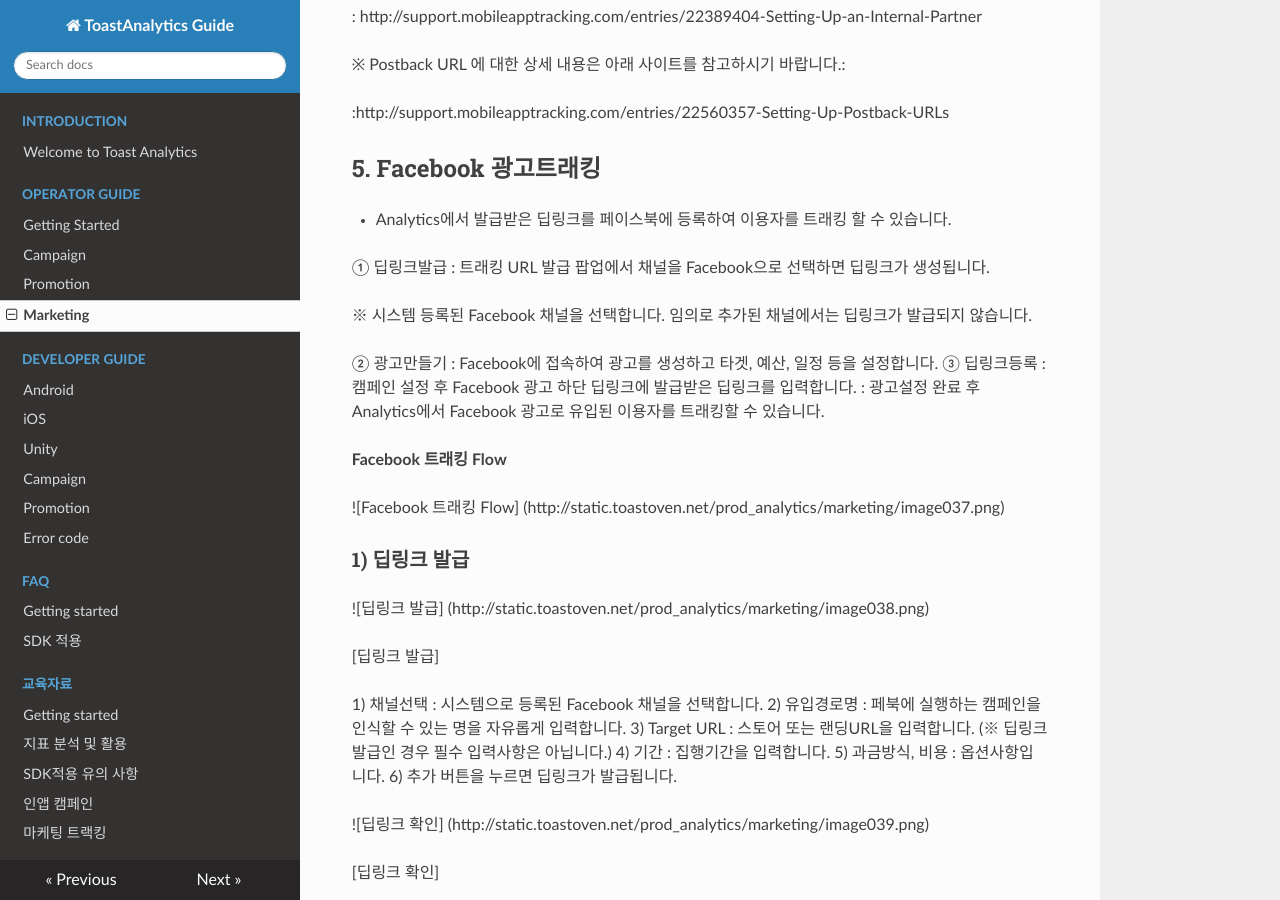
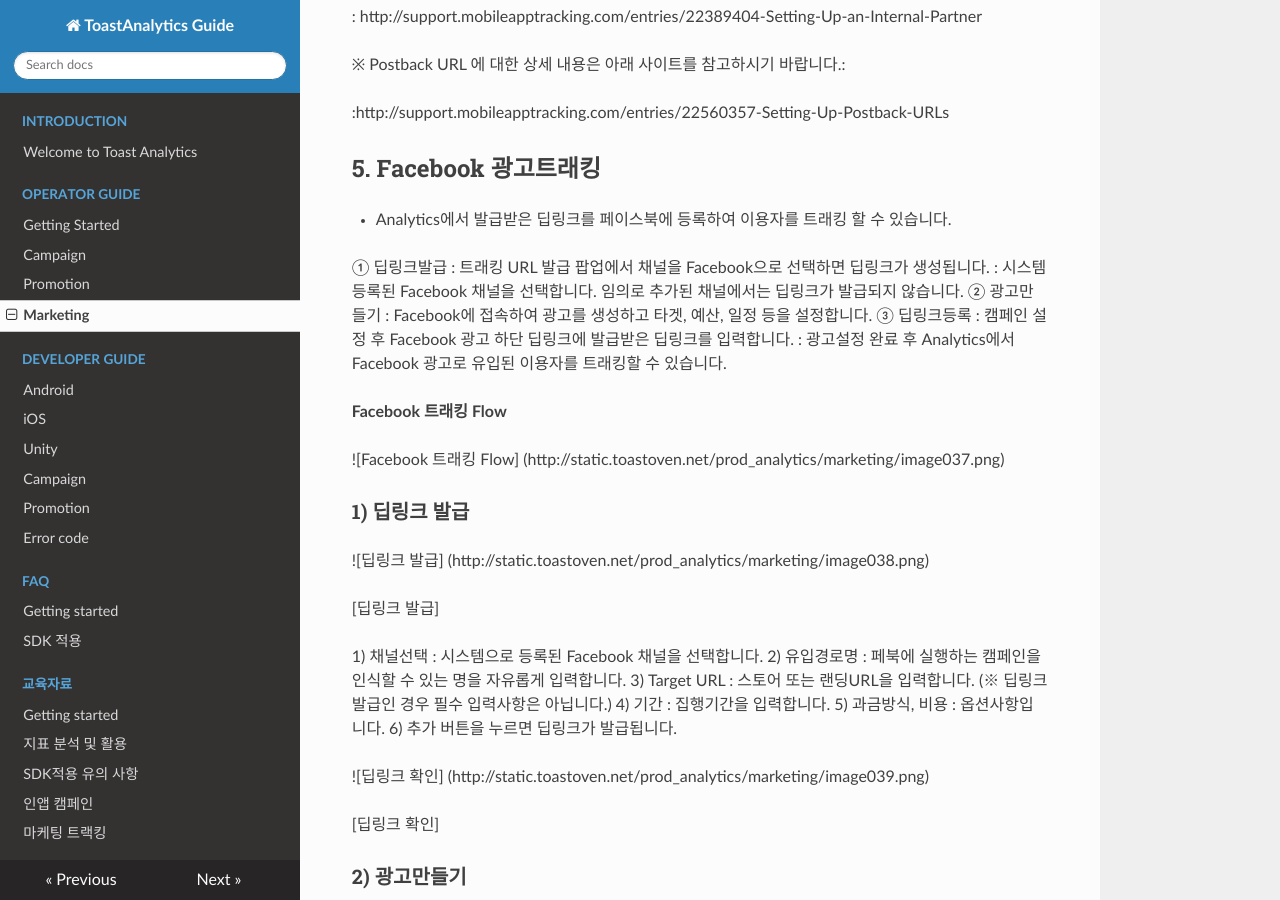
Before and after one commit to ToastAnalytics/ToastAnalytics, an MkDocs documentation site: the page built from docs/Developer/3. marketing Guide.md, in a window 1280 px wide and 900 px high, scrolled down 6178 px. Built offline with MkDocs 1.6.1, drawn with Linux system fonts in a browser that asks for light colours; nearby versions of some CDN libraries; old or Windows-style settings are respelled for this version of MkDocs.

```diff
--- a/docs/Developer/3. marketing Guide.md
+++ b/docs/Developer/3. marketing Guide.md
@@ -263,12 +263,10 @@ Step5. 저장 후 Postbacks 페이지에 등록된 결과를 확인할 수 있
 - Analytics에서 발급받은 딥링크를 페이스북에 등록하여 이용자를 트래킹 할 수 있습니다.
 
 ① 딥링크발급 : 트래킹 URL 발급 팝업에서 채널을 Facebook으로 선택하면 딥링크가 생성됩니다.
-
-   ※ 시스템 등록된 Facebook 채널을 선택합니다. 임의로 추가된 채널에서는 딥링크가 발급되지 않습니다.
-
+: 시스템 등록된 Facebook 채널을 선택합니다. 임의로 추가된 채널에서는 딥링크가 발급되지 않습니다.
 ② 광고만들기 : Facebook에 접속하여 광고를 생성하고 타겟, 예산, 일정 등을 설정합니다.
 ③ 딥링크등록 : 캠페인 설정 후 Facebook 광고 하단 딥링크에 발급받은 딥링크를 입력합니다.
- : 광고설정 완료 후 Analytics에서 Facebook 광고로 유입된 이용자를 트래킹할 수 있습니다.
+: 광고설정 완료 후 Analytics에서 Facebook 광고로 유입된 이용자를 트래킹할 수 있습니다.
 
 
 **Facebook 트래킹 Flow**
```
